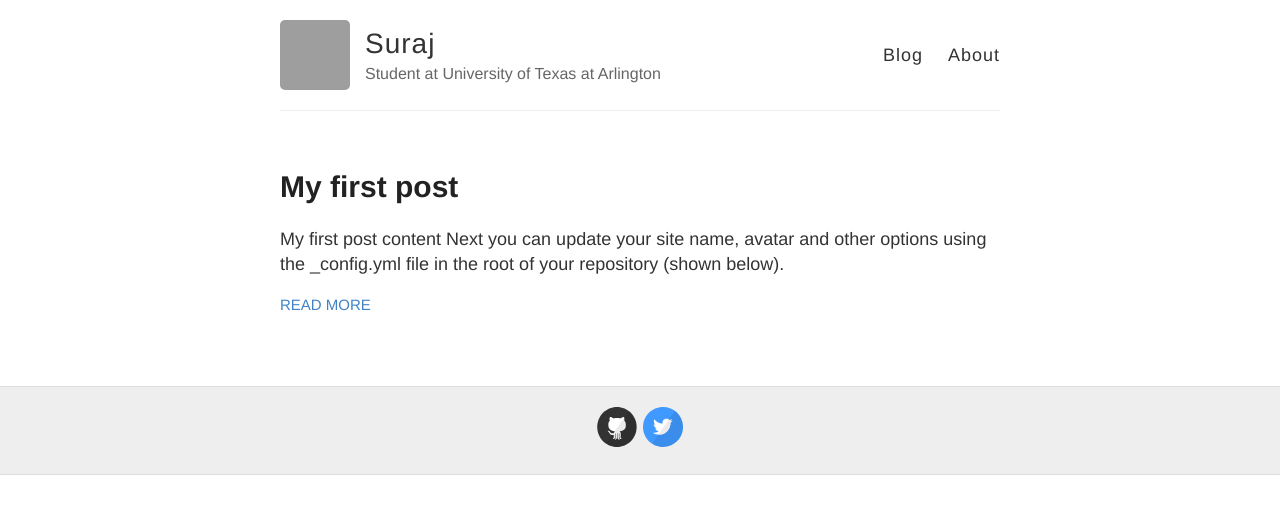
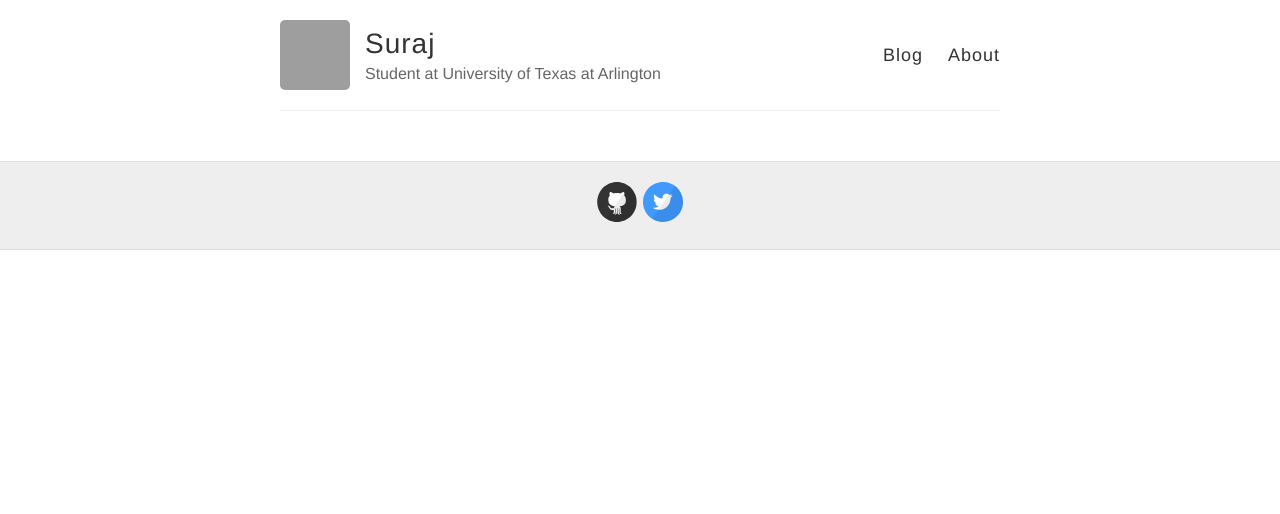
Before and after one commit to surajshetiya/surajshetiya.github.io, a Jekyll site: the page built from index.html, in a window 1280 px wide. Shown: the top 514 px of the page. Built offline with Jekyll 4.4.1, drawn with Linux system fonts in a browser that asks for light colours; grey boxes are pictures that could not be loaded.

Commit message:
Updated POSTS

```diff
--- a/_posts/2014-3-3-Hello-World.md
+++ /dev/null
@@ -1,6 +0,0 @@
----
-layout: post
-title: My first post
----
-My first post content
-Next you can update your site name, avatar and other options using the _config.yml file in the root of your repository (shown below).
```
Also changed, not shown: _POSTS/2017-02-15-Hello-World.md (+2 -6 lines).
